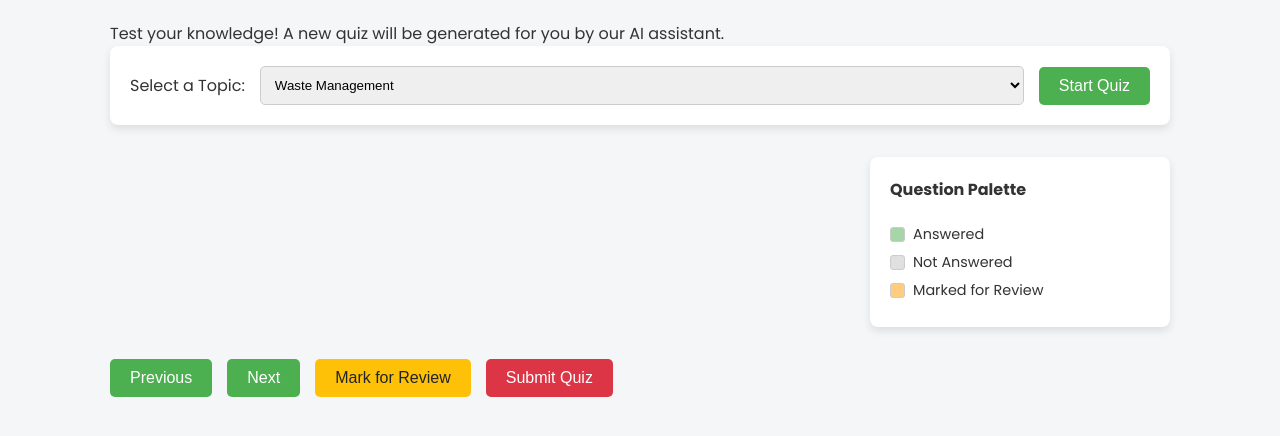
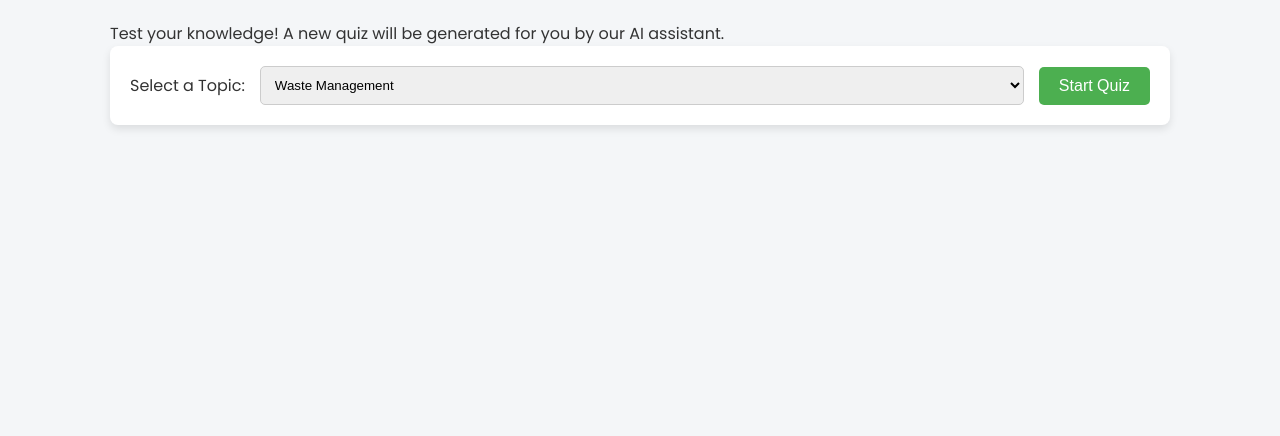
Before and after one commit to veerakarthick235/Eco-Champs, a Flask app: page /quiz in a window 1280 px wide. Shown: the part 149-585 px from the top of the page. Run offline with Flask 3, Linux system fonts and the light colour scheme; the visitor is signed in with stand-in values (Sample User, id 1).

Commit message:
Update quiz.html

```diff
--- a/templates/quiz.html
+++ b/templates/quiz.html
@@ -20,10 +20,9 @@
     <button id="start-quiz-btn" class="btn">Start Quiz</button>
 </div>
 
-<div id="quiz-main-container" class="hidden">
+<div id="quiz-main-container" class="hidden" style="display: none;">
     <div id="question-display-area">
         </div>
-
     <div id="question-palette-container">
         <h4>Question Palette</h4>
         <div id="question-palette">
@@ -36,7 +35,7 @@
     </div>
 </div>
 
-<div id="quiz-navigation" class="hidden">
+<div id="quiz-navigation" class="hidden" style="display: none;">
     <button id="prev-btn" class="btn">Previous</button>
     <button id="next-btn" class="btn">Next</button>
     <button id="mark-review-btn" class="btn btn-warning">Mark for Review</button>
```
